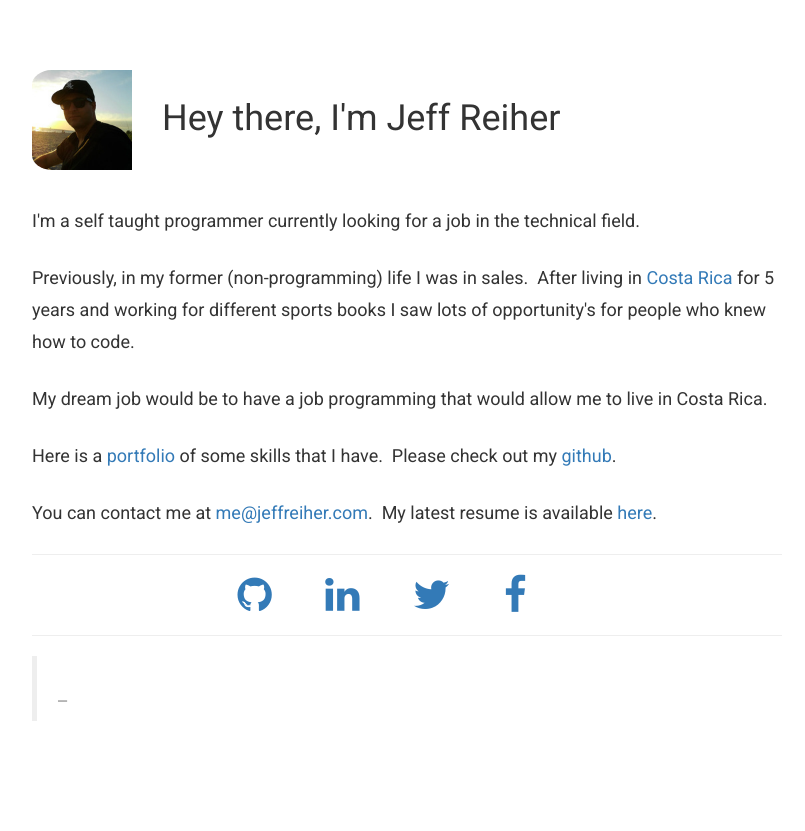
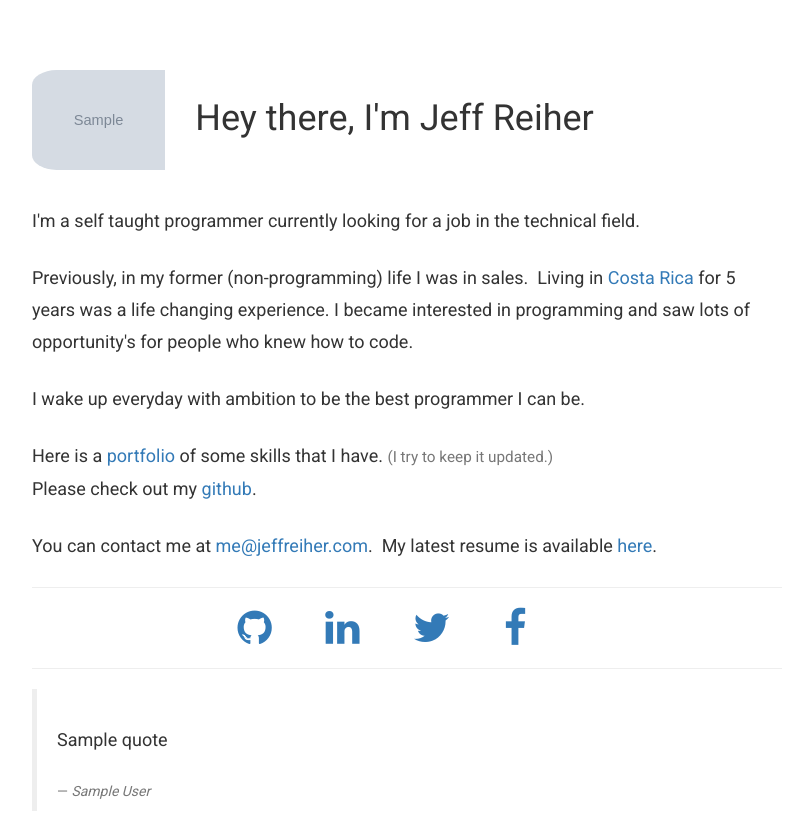
Before and after one commit to jreiher2003/personal-site, a Flask app: template personalsite/app/templates/index.html in a window 1280 px wide. Shown: the whole page, without its empty margins (233-1038 px from the left). Before the commit the page ends 721 px from the top, so only its background shows below. Run offline with Flask 2, Linux system fonts and the light colour scheme; the template is opened without the code that fills it: most values are stand-ins (such as "Sample title", 1, 10 or a date in 2020); grey boxes marked "Sample" are stand-in pictures; some libraries are stand-ins or nearby versions.

Commit message:
Update apis with new functions -- add new api for computer quotes

```diff
--- a/personalsite/app/templates/index.html
+++ b/personalsite/app/templates/index.html
@@ -26,8 +26,7 @@
 
                     <div class="row">
                         <div class="col-md-8 col-md-offset-2">
-                            <!-- <img class="pull-right" src="http://placehold.it/100x100"> -->
-                            <h1><img src="{{ url_for('static', filename='twitter_pro_pic.jpg') }}">Hey there, I'm Jeff Reiher</h1>
+                            <h1><img src="{{ profile.avatar_url }}">Hey there, I'm Jeff Reiher</h1>
                         </div>
                     </div>
 
@@ -35,23 +34,23 @@
                 <div class="col-md-8 col-md-offset-2">
                      <p>I'm a self taught programmer currently looking for a job in the technical field.</p>
 
-                    <p>Previously, in my former (non-programming) life I was in sales.&nbsp;  After living in <a href="https://en.wikipedia.org/wiki/Costa_Rica">Costa Rica</a> for 5 years and working for different sports books I saw lots of opportunity's for people who knew how to code.</p>
+                    <p>Previously, in my former (non-programming) life I was in sales.&nbsp;  Living in <a href="https://en.wikipedia.org/wiki/Costa_Rica">Costa Rica</a> for 5 years was a life changing experience. I became interested in programming and saw lots of opportunity's for people who knew how to code.</p>
 
-                    <p>My dream job would be to have a job programming that would allow me to live in Costa Rica.</p>
+                    <p>I wake up everyday with ambition to be the best programmer I can be.</p>
 
-                    <p>Here is a <a href="{{ url_for('projects') }}"> portfolio</a> of some skills that I have.&nbsp;  Please check out my <a href="https://github.com/jreiher2003" target="_blank">github</a>.</p>
-                    <p> You can contact me at <a href="me@jeffreiher.com">me@jeffreiher.com</a>. &nbsp;My latest resume is available <a href="{{ url_for('show_resume') }}">here</a>.</p>
+                    <p>Here is a <a href="{{ url_for('projects') }}"> portfolio</a> of some skills that I have.&nbsp;<small class="text-muted">(I try to keep it updated.)</small><br>  Please check out my <a href="{{ profile.url }}" target="_blank">github</a>.</p>
+                    <p> You can contact me at <a href="{{ profile.email }}">me@jeffreiher.com</a>. &nbsp;My latest resume is available <a href="{{ url_for('show_resume') }}">here</a>.</p>
                     <hr>
                       <ul class="list-inline social">
-                        <li style="padding-left:0px;"><a href="https://github.com/jreiher2003" target="_blank" class="git"><i class="fa fa-github"></i></a></li>
+                        <li style="padding-left:0px;"><a href="{{ profile.url }}" target="_blank" class="git"><i class="fa fa-github"></i></a></li>
                         <li><a href="https://www.linkedin.com/pub/jeff-reiher/48/9b7/132" target="_blank" class="linkedin"><i class="fa fa-linkedin"></i></li></a></li>
-                        <li><a href="https://twitter.com/BigJeffDogg" target="_blank" class="twitter"><i class="fa fa-twitter"></i></a></li>
+                        <li><a href="https://twitter.com/JeffreyReiher" target="_blank" class="twitter"><i class="fa fa-twitter"></i></a></li>
                         <li><a href="https://www.facebook.com/jeff.reiher" target="_blank" class="facebook"><i class="fa fa-facebook"></i></a></li>
                     </ul>
                     <hr>
                     <blockquote>
-                        <p>{{ QUOTE[0] }}</p>
-                       <footer><cite>{{ QUOTE[1] }}</cite></footer>
+                        <p>{{ quote.quote }}</p>
+                       <footer><cite>{{ quote.author }}</cite></footer>
                     </blockquote>
                 </div>
             </div>
--- a/personalsite/app/templates/projects.html
+++ b/personalsite/app/templates/projects.html
@@ -98,8 +98,8 @@
                     <br>
                     <hr>
                     <blockquote>
-                        <p>{{ QUOTE[0] }}</p>
-                       <footer><cite>{{ QUOTE[1] }}</cite></footer>
+                        <p>{{ quote.quote }}</p>
+                       <footer><cite>{{ quote.author }}</cite></footer>
                     </blockquote>
                 </div>
 
--- a/personalsite/config.py
+++ b/personalsite/config.py
@@ -3,6 +3,7 @@ import os
 class BaseConfig(object):
     DEBUG = False
     SECRET_KEY = os.environ['SECRET_KEY']
+    OPEN_WEATHER_MAP = os.environ["OPEN_WEATHER_MAP"]
 
 
 class DevelopmentConfig(BaseConfig):
```
Also changed, not shown: personalsite/app/views.py (+35 -9 lines).
